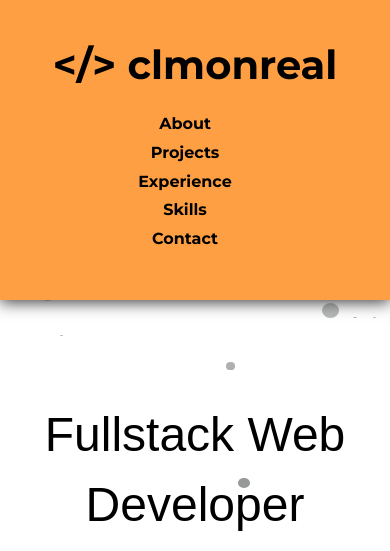
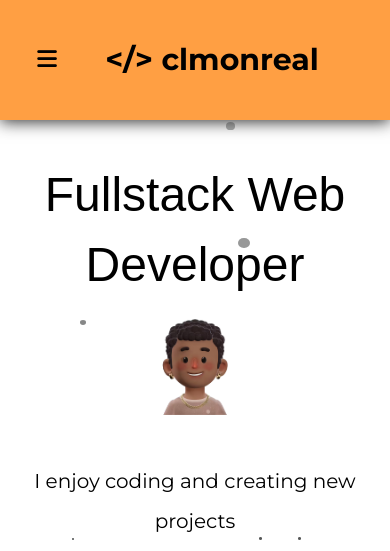
Before and after one commit to clmonreal/portfolio, a plain HTML site: page index.html in a window 390 px wide. Shown: the top 551 px of the page. Drawn offline with nearby package versions, Linux system fonts and the light colour scheme; a web font is replaced by a local one.

Commit message:
Diseño definitvo

```diff
--- a/build/js/app.js
+++ b/build/js/app.js
@@ -2,6 +2,7 @@
 let mainLocation = window.pageXOffset;
 let $nav = document.querySelector('.header-content');
 
+if (window.innerWidth > 768) {
   window.addEventListener('scroll', function () {
     let currentLocation = this.window.pageYOffset;
     // console.log(currentLocation);
@@ -12,6 +13,21 @@ window.addEventListener('scroll', function () {
     }
 
     mainLocation = currentLocation;
+  });
+}
+
+// Obtén una referencia al checkbox mediante su ID
+const checkbox = document.getElementById('check');
+
+// Obtén una referencia a todos los enlaces del menú
+const menuLinks = document.querySelectorAll('.menu-link');
+
+// Agrega un controlador de eventos de clic a cada enlace del menú
+menuLinks.forEach(function (link) {
+  link.addEventListener('click', function () {
+    // Desmarca el checkbox al hacer clic en un enlace del menú
+    checkbox.checked = false;
+  });
 });
 
 //#================================//
--- a/index.html
+++ b/index.html
@@ -59,32 +59,46 @@
         </svg>
     </div>
 
+    <nav>
+        <div class="arrow-container" id="arrow-container">
+            <svg id="more-arrows">
+                <polygon class="arrow-bottom" points="37.6,64 0,36.1 5.1,32.8 37.6,56.8 70.4,32.8 75.5,36.1 " />
+            </svg>
+        </div>
+
         <header>
             <nav class="header-content">
+                <input type="checkbox" id="check">
+                <label for="check" class="checkbtn">
+                    <i class="fas fa-bars"></i>
+                </label>
                 <div id="logo-container">
                     <h1>&lt;/&gt; clmonreal</h1>
                 </div>
                 <div class="nav-bar">
                     <nav>
+                        <ul>
                             <li>
-                        <a class="underline" href="#about-container">About</a>
+                                <a class="underline menu-link" href="#about-container">About</a>
                             </li>
                             <li>
-                        <a class="underline" href="#projects-container">Projects</a>
+                                <a class="underline menu-link" href="#projects-container">Projects</a>
                             </li>
                             <li>
-                        <a class="underline" href="#experience-container">Experience</a>
+                                <a class="underline menu-link" href="#experience-container">Experience</a>
                             </li>
                             <li>
-                        <a class="underline" href="#skills-container">Skills</a>
+                                <a class="underline menu-link" href="#skills-container">Skills</a>
                             </li>
                             <li>
-                        <a class="underline" href="#contact-container">Contact</a>
+                                <a class="underline menu-link" href="#contact-container">Contact</a>
                             </li>
+                        </ul>
                     </nav>
                 </div>
             </nav>
         </header>
+    </nav>
 
     <section class="container intro-section">
         <div class="title">
--- a/src/js/app.js
+++ b/src/js/app.js
@@ -2,6 +2,7 @@
 let mainLocation = window.pageXOffset;
 let $nav = document.querySelector('.header-content');
 
+if (window.innerWidth > 768) {
   window.addEventListener('scroll', function () {
     let currentLocation = this.window.pageYOffset;
     // console.log(currentLocation);
@@ -12,6 +13,21 @@ window.addEventListener('scroll', function () {
     }
 
     mainLocation = currentLocation;
+  });
+}
+
+// Obtén una referencia al checkbox mediante su ID
+const checkbox = document.getElementById('check');
+
+// Obtén una referencia a todos los enlaces del menú
+const menuLinks = document.querySelectorAll('.menu-link');
+
+// Agrega un controlador de eventos de clic a cada enlace del menú
+menuLinks.forEach(function (link) {
+  link.addEventListener('click', function () {
+    // Desmarca el checkbox al hacer clic en un enlace del menú
+    checkbox.checked = false;
+  });
 });
 
 //#================================//
--- a/src/scss/layouts/_header.scss
+++ b/src/scss/layouts/_header.scss
@@ -1,6 +1,6 @@
 .header-content {
     width: 100%;
-    height: 6rem;
+    height: 12rem;
     padding: 5rem;
     background-color: $orange;
     display: flex;
@@ -12,14 +12,102 @@
     z-index: 999;
     box-shadow: 0 .2rem 1.5rem #333;
 
+    .nav-bar {
+        nav ul {
+            float: right;
+            margin-right: 2rem;
+
+            li {
+                display: inline-block;
+            }
+        }
+
+    }
+
+    .checkbtn {
+        float: right;
+        line-height: 8rem;
+        margin-right: 4rem;
+        margin-left: 2rem;
+        display: none;
+        scale: 1.4;
+
+        @include mobile {
+            margin-right: 2rem;
+        }
+    }
+
+    #check {
+        display: none;
+    }
+
+    @include tablet {
+        .checkbtn {
+            display: block;
+            cursor: pointer;
+        }
+
+        .nav-bar nav ul {
+            position: fixed;
+            width: 100%;
+            height: 100vh;
+            background: $orange;
+            top: 8rem;
+            left: -100%;
+            text-align: center;
+            transition: all .5s;
+
+            li {
+                display: block;
+                margin: 2rem 0;
+                line-height: 3rem;
+
+                a {
+                    font-size: 2rem;
+
+                    &:hover,
+                    &:active {
+                        background: none;
+                    }
+
+                }
+            }
+
+        }
+
+        #check:checked~.nav-bar nav ul {
+            left: 0;
+        }
+    }
+
+    .enlace {
+        position: absolute;
+        padding: 2rem 5rem;
+    }
+
     @include desktop {
-        display: block;
-        height: 30rem;
+
+        display: flex;
+        // height: 30rem;
         padding: 2rem;
+
     }
 
     #logo-container {
         cursor: pointer;
+
+        @include mobile {
+            h1 {
+                font-size: 2rem;
+            }
+        }
+
+        @include tablet {
+            text-align: left;
+            h1 {
+                font-size: 3rem;
+            }
+        }
     }
 
     h1 {
@@ -28,6 +116,12 @@
         font-weight: $boldFont;
         color: $black;
         white-space: nowrap;
+
+        @include desktop {
+            margin: 0;
+            text-align: center;
+            font-size: 3rem;
+        }
     }
 
     .nav-bar nav {
@@ -45,6 +139,7 @@
             color: $black;
             display: inline-block;
             position: relative;
+            margin-right: 2rem;
 
             &::after {
                 content: '';
--- a/src/scss/layouts/_intro.scss
+++ b/src/scss/layouts/_intro.scss
@@ -5,7 +5,7 @@
     margin: 16% auto;
 
     @include desktop {
-        margin: 46% auto;
+        margin: 26% auto;
     }
 
     @include tablet {
@@ -13,7 +13,7 @@
         align-items: center;
         justify-content: center;
         text-align: center;
-        margin: 40rem auto 5rem auto;
+        margin: 16rem auto 5rem auto;
 
         .intro-image picture {
             display: block;
```
Also changed, not shown: build/css/app.css. Lines whose indentation alone changed are shown as unchanged.
